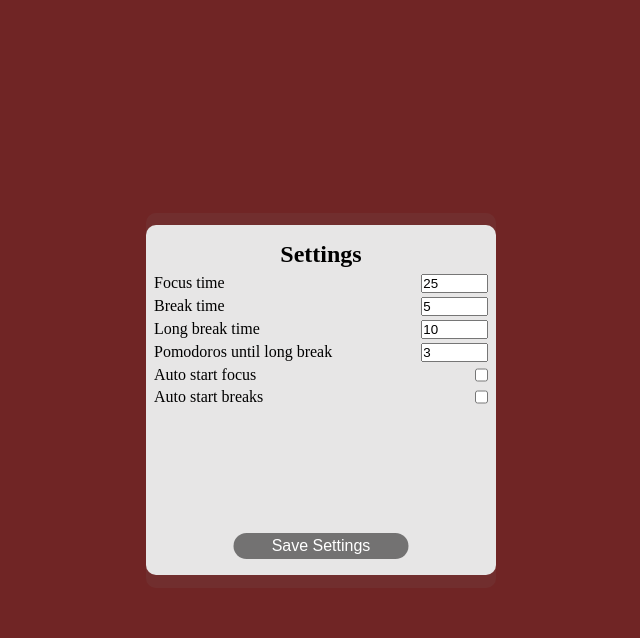
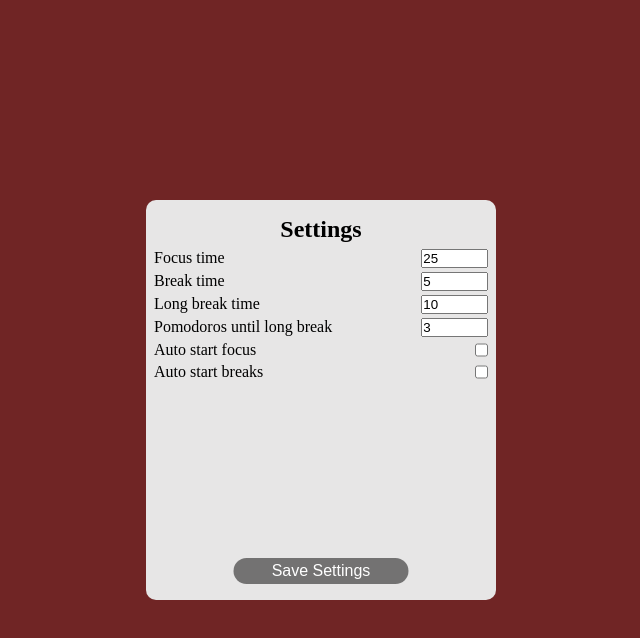
Before and after one commit to jos-cab/Pomodoro, a React (Vite) app: page / in a window 1280 px wide. Both pictures are taken after a click on the button 798 px from the left and 240 px from the top of the page. Shown: the top 638 px of the page, without its empty margins (319-959 px from the left). Built offline with nearby package versions, Linux system fonts and the light colour scheme; a web font is replaced by a local one.

Commit message:
fix settings button possition

```diff
--- a/src/App.css
+++ b/src/App.css
@@ -50,7 +50,7 @@ main {
 
 .settings-btn {
 	position: absolute;
-	transform: translate(295px, -40%);
+	transform: translate(287.5px, -11.5px);
 	width: 2em;
 	height: 2em;
 	cursor: pointer;
--- a/src/components/Settings.css
+++ b/src/components/Settings.css
@@ -11,7 +11,7 @@
 	background-color: rgb(231, 230, 230);
 	position: absolute;
 	width: 350px;
-	height: 350px;
+	height: 400px;
 	top: 50%;
 	left: 50%;
 	transform: translate(-50%, -50%);
```
